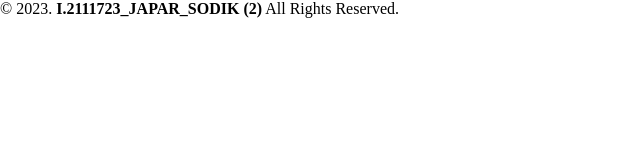
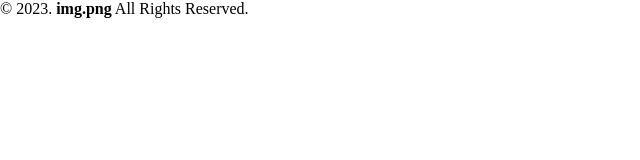
Before and after one commit to japarsodik12/github.io-font-jafar, a plain HTML site: page index.html in a window 1280 px wide. Shown: the whole page, without its empty margins (0-640 px from the left). Drawn offline with Linux system fonts and the light colour scheme.

Commit message:
Update index.html

```diff
--- a/index.html
+++ b/index.html
@@ -11,7 +11,7 @@
 
     <div id="copyright">
         <div class="wrapper">
-            &copy; 2023. <b>I.2111723_JAPAR_SODIK (2)</b> All Rights Reserved.
+            &copy; 2023. <b>img.png</b> All Rights Reserved.
         </div>
     </div>
 
```
